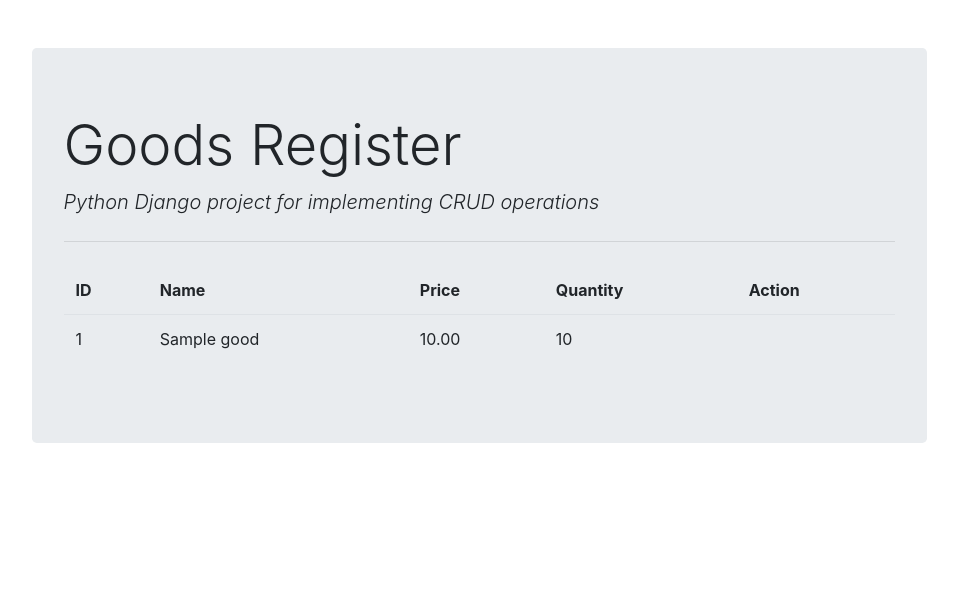
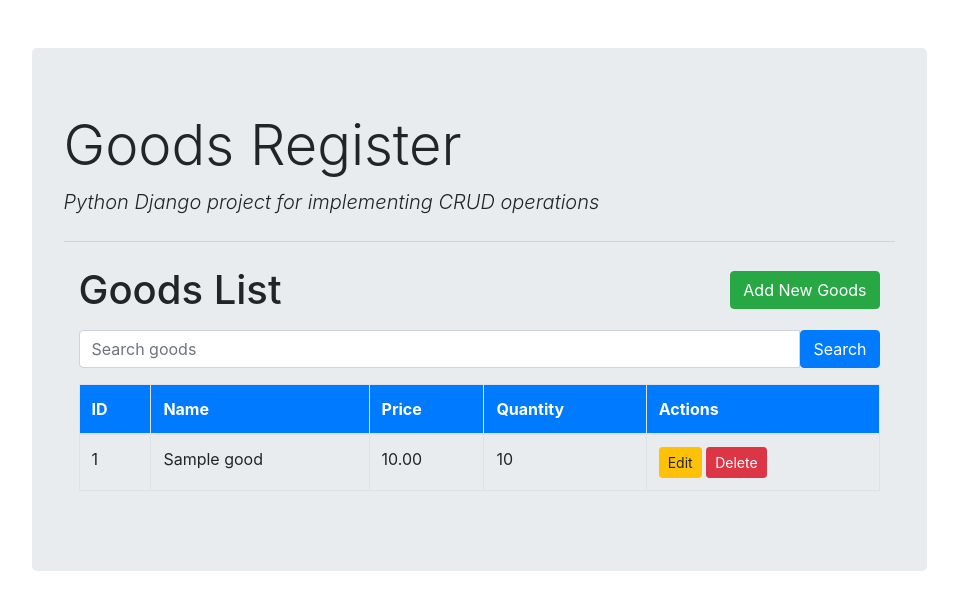
Before and after one commit to almr7li/warehouse, a Django app: page /goods/list/ in a window 1280 px wide. Shown: the top 610 px of the page, without its empty margins (161-1119 px from the left). Run offline with Django 4.2, Linux system fonts and the light colour scheme; tables that the repository leaves empty hold one stand-in row (values such as "Sample post").

Commit message:
https://github.com/almr7li/warehouse

```diff
--- a/warehouse_project/settings.py
+++ b/warehouse_project/settings.py
@@ -42,6 +42,11 @@
     'crispy_bootstrap4',
 ]
 CRISPY_TEMPLATE_PACK = 'bootstrap4'
+
+LOGIN_URL = 'login'
+
+LOGIN_REDIRECT_URL = 'goods_list'
+
 
 MIDDLEWARE = [
     'django.middleware.security.SecurityMiddleware',
--- a/warehouse_register/templates/warehouse_register/goods_form.html
+++ b/warehouse_register/templates/warehouse_register/goods_form.html
@@ -2,6 +2,7 @@
 {% load crispy_forms_tags %}
 
 {% block content %}
+
 <form action="" method="post" autocomplete="off">
     {%csrf_token%}
     {{form.name|as_crispy_field}}
@@ -11,6 +12,6 @@
             {{form.quantity|as_crispy_field}}
         </div>
     </div>
-    <button type="submit" class="btn btn-success"><i class="fas fa-database"></i> submit</button>
+    <button type="submit" class="btn btn-success"><i class="fas fa-database"></i> Submit</button>
 </form>
 {% endblock content %}
--- a/warehouse_register/templates/warehouse_register/goods_list.html
+++ b/warehouse_register/templates/warehouse_register/goods_list.html
@@ -1,14 +1,39 @@
+<!-- goods_list.html -->
+
 {% extends "warehouse_register/base.html" %}
+{% load static %}
 
 {% block content %}
-<table class="table table-borderless">
-    <thead class="border-bottom font-weight-bold">
+<div class="container mt-4">
+    <div class="row justify-content-between align-items-center mb-3">
+        <div class="col-auto">
+            <h1 class="mb-0">Goods List</h1>
+        </div>
+        <div class="col-auto">
+            <!-- Add button -->
+            <a href="{% url 'goods_insert' %}" class="btn btn-success" data-bs-toggle="tooltip" data-bs-placement="top" title="Add New Goods">
+                <i class="fas fa-plus"></i> Add New Goods
+            </a>
+        </div>
+    </div>
+
+    <!-- Search form -->
+    <form method="GET" class="mb-3">
+        <div class="input-group">
+            <input type="text" class="form-control" name="search" placeholder="Search goods">
+            <button type="submit" class="btn btn-primary">Search</button>
+        </div>
+    </form>
+
+    <div class="table-responsive">
+        <table class="table table-bordered table-hover">
+            <thead class="bg-primary text-white">
                 <tr>
-            <td>ID</td>
-            <td>Name</td>
-            <td>Price</td>
-            <td>Quantity</td>
-            <td>Action</td>
+                    <th>ID</th>
+                    <th>Name</th>
+                    <th>Price</th>
+                    <th>Quantity</th>
+                    <th>Actions</th>
                 </tr>
             </thead>
             <tbody>
@@ -19,12 +44,19 @@
                         <td>{{ goods.price }}</td>
                         <td>{{ goods.quantity }}</td>
                         <td>
-                    <a href="{% url 'goods_update' goods.id %}" class="btn text-secondary px-0">
-                        <i class="far fa-edit fa-lg"></i>
+                            <!-- Edit button -->
+                            <a href="{% url 'goods_update' goods.id %}" class="btn btn-warning btn-sm" data-bs-toggle="tooltip" data-bs-placement="top" title="Edit">
+                                <i class="fas fa-edit"></i> Edit
+                            </a>
+                            <!-- Delete button -->
+                            <a href="{% url 'goods_delete' goods.id %}" class="btn btn-danger btn-sm" data-bs-toggle="tooltip" data-bs-placement="top" title="Delete" onclick="return confirm('Are you sure you want to delete this item?');">
+                                <i class="fas fa-trash-alt"></i> Delete
                             </a>
                         </td>
                     </tr>
                 {% endfor %}
             </tbody>
         </table>
+    </div>
+</div>
 {% endblock content %}
--- a/warehouse_register/urls.py
+++ b/warehouse_register/urls.py
@@ -1,8 +1,14 @@
 from django.urls import path
 from . import views
+from django.contrib.auth.views import LoginView, LogoutView
 
 urlpatterns = [
+    path('login/', views.CustomLoginView.as_view(), name='login'),
+    path('login/', LoginView.as_view(template_name='custom_login.html'), name='login'),
+    path('logout/', LogoutView.as_view(), name='logout'),
+    path('add/', views.goods_form, name='goods_add'),
     path('', views.goods_form, name='goods_insert'),  # For inserting new goods
     path('<int:id>/', views.goods_form, name='goods_update'),  # For updating existing goods
     path('list/', views.goods_list, name='goods_list'),  # For listing all goods
+    path('delete/<int:id>/', views.goods_delete, name='goods_delete'),  # For deleting existing goods
 ]
--- a/warehouse_register/views.py
+++ b/warehouse_register/views.py
@@ -1,10 +1,10 @@
-from django.shortcuts import render, redirect
+# views.py
+
+from django.shortcuts import render, redirect, get_object_or_404
+from .models import Goods
 from .forms import GoodsForm
-from .models import Goods
-
-def goods_list(request):
-    context = {'goods_list': Goods.objects.all()}
-    return render(request, "warehouse_register/goods_list.html", context)
+from django.contrib.auth.views import LoginView
+from django.urls import reverse_lazy
 
 def goods_form(request, id=0):
     if request.method == "GET":
@@ -14,7 +14,7 @@
             goods = Goods.objects.get(pk=id)
             form = GoodsForm(instance=goods)
         return render(request, "warehouse_register/goods_form.html", {'form': form})
-    elif request.method == "POST":
+    else:
         if id == 0:
             form = GoodsForm(request.POST)
         else:
@@ -22,10 +22,37 @@
             form = GoodsForm(request.POST, instance=goods)
         if form.is_valid():
             form.save()
-            return redirect('/goods/list')
-    else:
+            return redirect('goods_list')  # Redirect to the goods list page after adding or updating goods
 
-        pass
+def goods_list(request):
+    goods_list = Goods.objects.all()
+    return render(request, "warehouse_register/goods_list.html", {'goods_list': goods_list})
 
-def goods_delete(request):
-    return
+def goods_delete(request, id):
+    # Retrieve the Goods object
+    goods = get_object_or_404(Goods, id=id)
+
+    # Delete the goods object
+    goods.delete()
+
+    # Redirect to the goods list page
+    return redirect('goods_list')
+
+class CustomLoginView(LoginView):
+    template_name = 'custom_login.html'
+    redirect_authenticated_user = True
+    success_url = reverse_lazy('goods_list')
+
+# views.py
+
+from django.shortcuts import render
+from .models import Goods
+
+def goods_list(request):
+    search_query = request.GET.get('search', '')
+    goods_list = Goods.objects.all()
+    if search_query:
+        goods_list = goods_list.filter(name__icontains=search_query) | \
+                     goods_list.filter(price__icontains=search_query) | \
+                     goods_list.filter(quantity__icontains=search_query)
+    return render(request, "warehouse_register/goods_list.html", {'goods_list': goods_list, 'search_query': search_query})
```
Also changed, not shown: warehouse_register/templates/custom_login.html (added, +79 -0 lines), warehouse_register/templates/warehouse_register/base.html (+26 -0 lines). Lines whose indentation alone changed are shown as unchanged.
